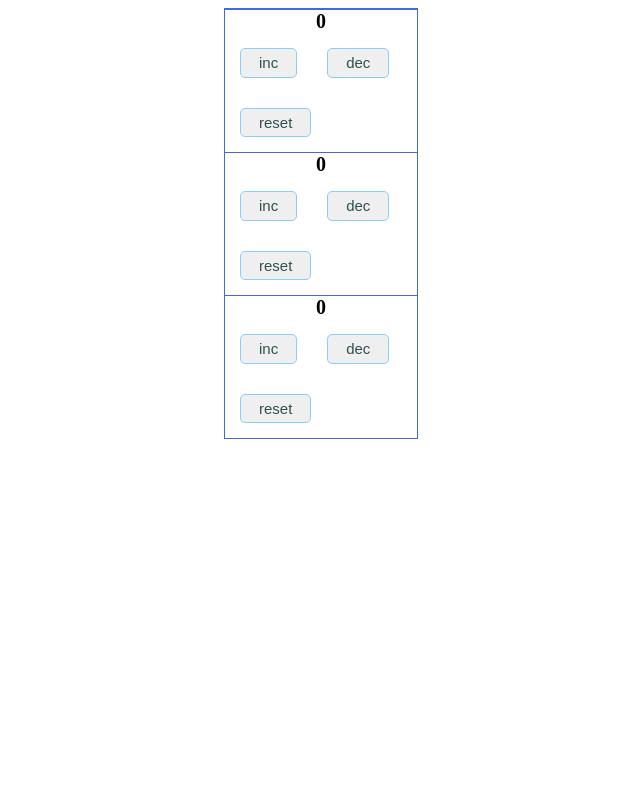
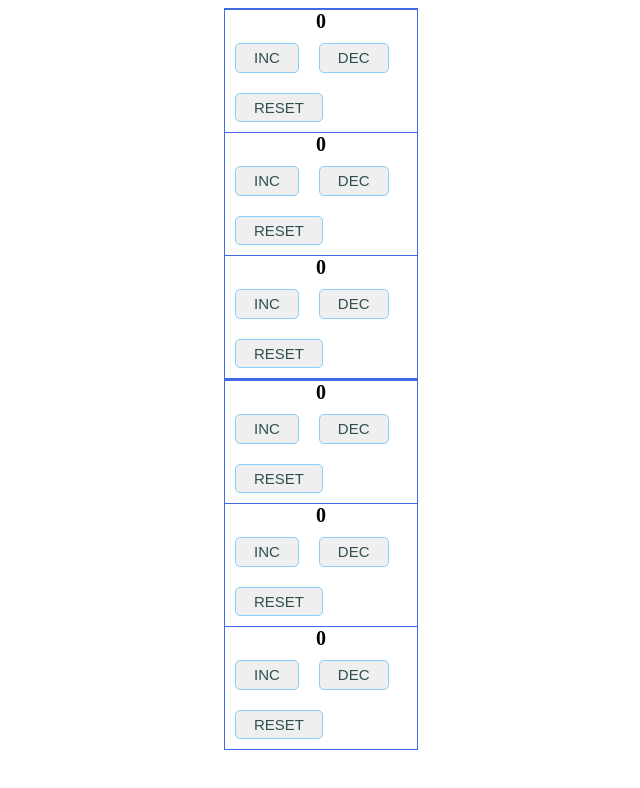
Before and after one commit to Kaniuk/React, a React (Create React App) app: page / in a window 1280 px wide. Shown: the top 788 px of the page, without its empty margins (319-959 px from the left). Built offline with nearby package versions, Linux system fonts and the light colour scheme.

Commit message:
Add  some changes in hw4

```diff
--- a/src/App.js
+++ b/src/App.js
@@ -1,11 +1,12 @@
 import React from 'react';
 
-import Counters from "./components/counters/counters";
+import {Counters, Counters2} from "./components/counters/counters";
 
 const App = () => {
     return (
         <div>
-           <Counters/>
+            <Counters/>
+            <Counters2/>
         </div>
     );
 };
--- a/src/components/counters/counters.css
+++ b/src/components/counters/counters.css
@@ -2,6 +2,7 @@
     border: 1px solid royalblue;
     width: 15vw;
     margin: auto;
+
 }
 
 .state {
@@ -14,7 +15,7 @@
 button {
     padding: 0.35em 1.2em;
     border: 0.1em solid lightskyblue;
-    margin: 15px;
+    margin: 10px;
     border-radius: 5px;
     font-size: 15px;
     color: darkslategrey;
--- a/src/components/counters/counters.js
+++ b/src/components/counters/counters.js
@@ -1,3 +1,4 @@
+/*
 import React, {useReducer} from 'react';
 
 import'./counters.css'
@@ -42,4 +43,97 @@ const Counters = () => {
 };
 
 
-export default Counters;
+export default Counters;*/
+
+import './counters.css';
+
+import React, {useReducer} from 'react';
+
+const reducer = (state, action) => {
+
+    const {counterName} = action.payload;
+    switch (action.type) {
+        case 'inc':
+            return {...state, [counterName]: state[counterName] + 1};
+        case 'dec':
+            return {...state, [counterName]: state[counterName] - 1};
+        case 'rez':
+            return {...state, [counterName]: 0};
+        default:
+            return state;
+    }
+};
+
+const Counters = () => {
+    const [state, dispatch] = useReducer(reducer, {count1: 0, count2: 0, count3: 0});
+
+    return (
+        <div className="counters">
+            <div className="state">{state.count1}</div>
+            <button onClick={() => dispatch({type: 'inc', payload: {counterName: 'count1'}})}>INC</button>
+            <button onClick={() => dispatch({type: 'dec', payload: {counterName: 'count1'}})}>DEC</button>
+            <button onClick={() => dispatch({type: 'rez', payload: {counterName: 'count1'}})}>RESET</button>
+            <div className="state">{state.count2}</div>
+            <button onClick={() => dispatch({type: 'inc', payload: {counterName: 'count2'}})}>INC</button>
+            <button onClick={() => dispatch({type: 'dec', payload: {counterName: 'count2'}})}>DEC</button>
+            <button onClick={() => dispatch({type: 'rez', payload: {counterName: 'count2'}})}>RESET</button>
+            <div className="state">{state.count3}</div>
+            <button onClick={() => dispatch({type: 'inc', payload: {counterName: 'count3'}})}>INC</button>
+            <button onClick={() => dispatch({type: 'dec', payload: {counterName: 'count3'}})}>DEC</button>
+            <button onClick={() => dispatch({type: 'rez', payload: {counterName: 'count3'}})}>RESET</button>
+        </div>
+    );
+};
+
+
+const reducer1 = (state, action) => {
+
+    switch (action.type) {
+        case 'inc1':
+            return {...state, count1: state.count1 + 1};
+        case 'inc2':
+            return {...state, count2: state.count2 + 1};
+        case 'inc3':
+            return {...state, count3: state.count3 + 1};
+        case 'dec1':
+            return {...state, count1: state.count1 - 1};
+        case 'dec2':
+            return {...state, count2: state.count2 - 1};
+        case 'dec3':
+            return {...state, count3: state.count3 - 1};
+        case 'rez1':
+            return {...state, count1: 0};
+        case 'rez2':
+            return {...state, count2: 0};
+        case 'rez3':
+            return {...state, count3: 0};
+        default:
+            return state;
+    }
+};
+
+const Counters2 = () => {
+    const [state, dispatch] = useReducer(reducer1, {count1: 0, count2: 0, count3: 0});
+
+    return (
+        <div className="counters">
+            <div className="state">{state.count1}</div>
+            <button onClick={() => dispatch({type: 'inc1'})}>INC</button>
+            <button onClick={() => dispatch({type: 'dec1'})}>DEC</button>
+            <button onClick={() => dispatch({type: 'rez1'})}>RESET</button>
+            <div className="state">{state.count2}</div>
+            <button onClick={() => dispatch({type: 'inc2'})}>INC</button>
+            <button onClick={() => dispatch({type: 'dec2'})}>DEC</button>
+            <button onClick={() => dispatch({type: 'rez2'})}>RESET</button>
+            <div className="state">{state.count3}</div>
+            <button onClick={() => dispatch({type: 'inc3'})}>INC</button>
+            <button onClick={() => dispatch({type: 'dec3'})}>DEC</button>
+            <button onClick={() => dispatch({type: 'rez3'})}>RESET</button>
+        </div>
+    );
+};
+
+export {
+    Counters,
+    Counters2
+};
```
